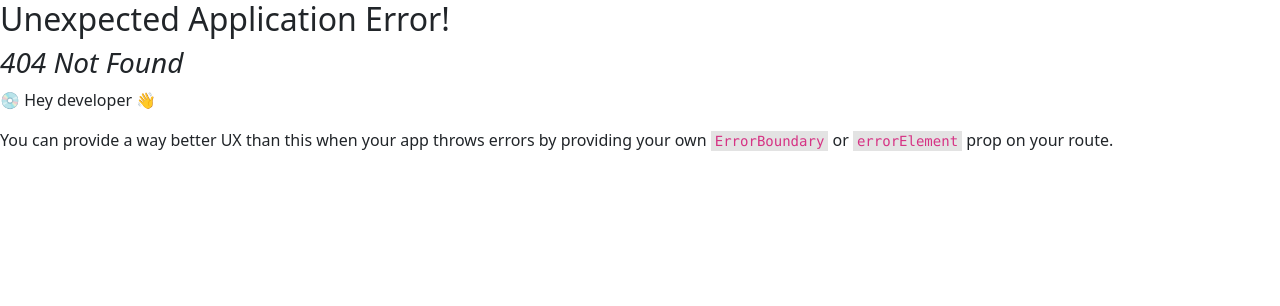
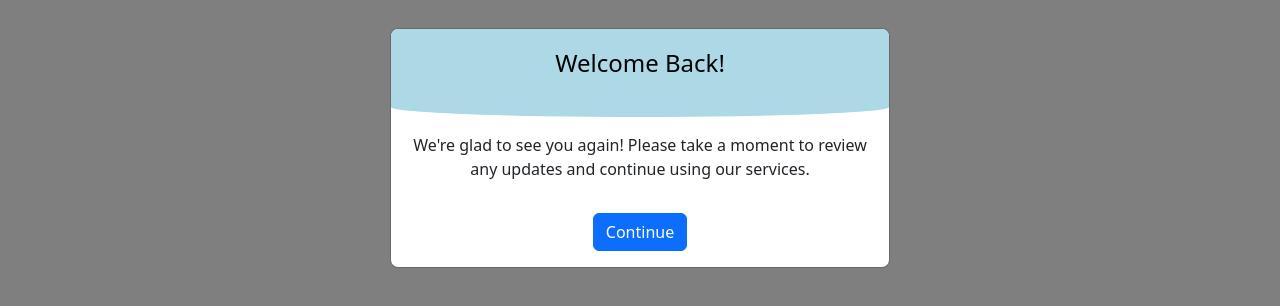
Before and after one commit to muneeb706/react-samples, a React (Vite) app: page /welcome-back in a window 1280 px wide. Before the commit this address had no page. Shown: the top 306 px of the page. Built offline with nearby package versions, Linux system fonts and the light colour scheme.

Commit message:
feat: Add Welcome Back Modal component and update navigation menu

```diff
--- a/src/App.tsx
+++ b/src/App.tsx
@@ -21,6 +21,9 @@ function App() {
         <ListGroupItem>
           <RouterLink to="/congratulations">Congratulations Page (with confetti)</RouterLink>
         </ListGroupItem>
+        <ListGroupItem>
+          <RouterLink to="/welcome-back">Welcome Back Modal</RouterLink>
+        </ListGroupItem>
       </ListGroup>
     </>
   );
--- a/src/index.css
+++ b/src/index.css
@@ -16,13 +16,17 @@
 }
 
 .completed-icon {
-    color: #3fc0b7; /* Color for completed icons */
-    margin-right: 20px; /* Space between icon and text */
+    color: #3fc0b7;
+    /* Color for completed icons */
+    margin-right: 20px;
+    /* Space between icon and text */
 }
 
 .pending-icon {
-    color: grey; /* Color for pending icons */
-    margin-right: 20px; /* Space between icon and text */
+    color: grey;
+    /* Color for pending icons */
+    margin-right: 20px;
+    /* Space between icon and text */
 }
 
 
@@ -31,10 +35,12 @@
     content: "";
     position: absolute;
     top: 140%;
-    left: 19px; /* Adjust this value to align with the center of the icons */
+    left: 19px;
+    /* Adjust this value to align with the center of the icons */
     transform: translateY(-50%);
     width: 4px;
-    height: calc(90%); /* Adjust the height to span between items */
+    height: calc(90%);
+    /* Adjust the height to span between items */
     background-color: #3fc0b7;
     z-index: 0;
 }
@@ -46,13 +52,15 @@
 .text-container {
     display: flex;
     align-items: center;
-    justify-content: flex-end; /* Right-align the text */
+    justify-content: flex-end;
+    /* Right-align the text */
 }
 
 .text {
     font-size: 20px;
     z-index: 1;
-    text-align: right; /* Right-align the text */
+    text-align: right;
+    /* Right-align the text */
 }
 
 .completed-text {
@@ -67,3 +75,33 @@
 #continue-btn {
     margin-top: 20px;
 }
+
+/* Welcome Back Modal */
+.custom-modal-header {
+    background-color: #add8e6;
+    color: black;
+    position: relative;
+    /*padding-bottom: 40px; /* Increase space for the curve */
+    display: flex;
+    justify-content: center;
+    align-items: center;
+}
+
+.custom-modal-header::after {
+    content: "";
+    position: absolute;
+    bottom: -20px; /* Adjust this value to control the curve depth */
+    left: 50%;
+    transform: translateX(-50%);
+    width: 100%;
+    height: 20px; /* Adjust this value to control the curve height */
+    background-color: #add8e6;
+    border-bottom-left-radius: 50%;
+    border-bottom-right-radius: 50%;
+}
+
+.custom-modal-body {
+    border-bottom-left-radius: 15px;
+    border-bottom-right-radius: 15px;
+    margin-top: 20px; /* Increase separation from the header */
+}
--- a/src/main.tsx
+++ b/src/main.tsx
@@ -6,6 +6,7 @@ import PDFWForm from "./pdf/PDFWForm.tsx";
 import App from "./App.tsx";
 import HistogramCard from "./graphs/HistogramCard.tsx";
 import Congratulations from "./pages/Congratulations.tsx";
+import WelcomeBack from "./modals/WelcomeBack.tsx";
 
 const router = createBrowserRouter([
   {
@@ -24,6 +25,10 @@ const router = createBrowserRouter([
     path: "/congratulations",
     element: <Congratulations />,
   },
+  {
+    path: "/welcome-back",
+    element: <WelcomeBack />,
+  },
 ]);
 
 ReactDOM.createRoot(document.getElementById("root")!).render(
--- /dev/null
+++ b/src/modals/WelcomeBack.tsx
@@ -0,0 +1,29 @@
+import React, { useState, useEffect } from "react";
+import { Modal, Button } from "react-bootstrap";
+
+const WelcomeBack: React.FC = () => {
+  const [show, setShow] = useState(true);
+
+  const handleClose = () => setShow(false);
+
+  useEffect(() => {
+    // Show the modal on page load
+    setShow(true);
+  }, []);
+
+  return (
+    <Modal show={show} onHide={handleClose}>
+      <Modal.Header className="custom-modal-header justify-content-center border-0">
+        <Modal.Title className="w-100 text-center">Welcome Back!</Modal.Title>
+      </Modal.Header>
+      <Modal.Body className="custom-modal-body text-center">
+        <p>We're glad to see you again! Please take a moment to review any updates and continue using our services.</p>
+        <Button variant="primary" onClick={handleClose} className="mt-3">
+          Continue
+        </Button>
+      </Modal.Body>
+    </Modal>
+  );
+};
+
+export default WelcomeBack;
```
Also changed, not shown: 1 other file (tests, documents, lock files or other folders).
